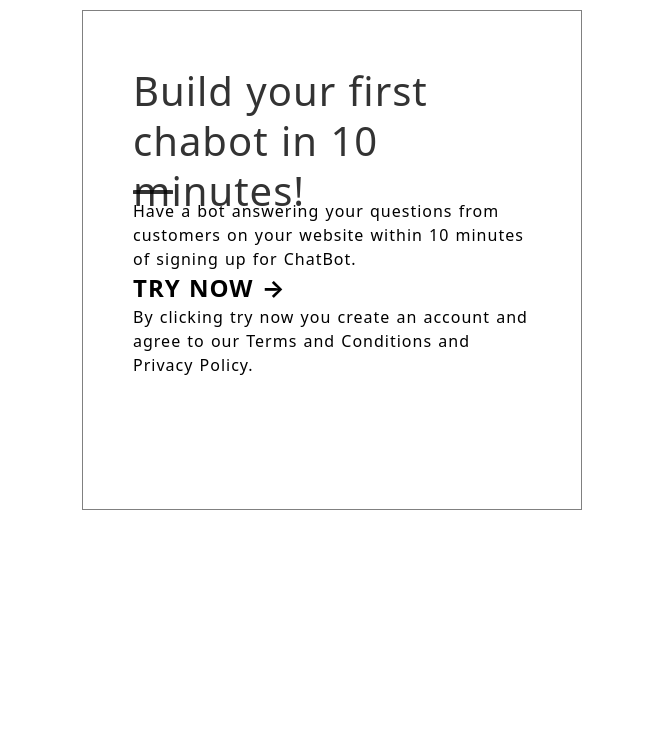
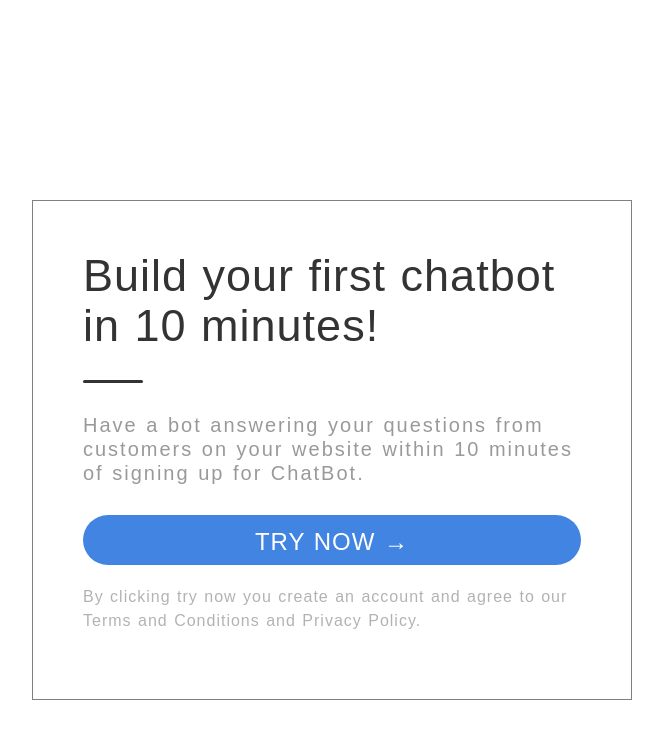
Before and after one commit to Adil8081/call-to-action-card, a plain HTML site: page src/index.html in a window 1280 px wide. Shown: the whole page, without its empty margins (308-971 px from the left). Drawn offline with Linux system fonts and the light colour scheme.

Commit message:
changes made

```diff
--- a/src/index.html
+++ b/src/index.html
@@ -2,11 +2,9 @@
   <head>
     <style>
       * {
-        margin: 5px 0px;
+        margin: 0px;
         padding: 0px;
-        font-family: system-ui, -apple-system, BlinkMacSystemFont, "Segoe UI",
-          Roboto, Oxygen, Ubuntu, Cantarell, "Open Sans", "Helvetica Neue",
-          sans-serif;
+        font-family: sans-serif;
         color: rgba(0, 0, 0, 1);
         letter-spacing: 1px;
         word-spacing: 1px;
@@ -15,38 +13,73 @@
 
       #card {
         height: 500px;
-        width: 500px;
+        width: 600px;
         border: 1px solid grey;
         box-sizing: border-box;
-        margin: auto;
+        margin: 200px auto;
         padding: 50px;
       }
 
-      h1{
+      h1 {
         height: 30%;
-        font-size: 40px;
+        font-size: 45px;
         font-weight: 300;
         color: rgba(0, 0, 0, 0.8);
         line-height: 50px;
       }
 
-      #underline{
-        width: 10%;
-        height: 4px;
+      #underline {
+        width: 12%;
+        height: 3px;
         background-color: rgba(0, 0, 0, 0.8);
-        border-radius: 5%;
+        border-radius: 50px;
+        margin: 10px 0px;
       }
+
+      #about{
+        margin: 30px 0px;
+        color: rgba(0, 0, 0, 0.4);
+        font-size:20px;
+        letter-spacing: 2px;
+      }
+
+      #button{
+        background-color: #4184e1;
+        border-radius: 50px;
+        box-sizing: border-box;
+        height: 50px;
+        margin: 20px 0px;
+        text-align: center;
+        color: white;
+
+      }
+
+      h2{
+        color: white;
+        font-weight: 300;
+        padding: 15px 0px;
+
+      }
+
+      p{
+        margin: 20px 0px;
+        color: rgba(0, 0, 0, 0.3);
+      }
+
     </style>
   </head>
   <body>
     <article id="card">
-      <h1>Build your first chabot in 10 minutes!</h1>
+      <h1>Build your first chatbot in 10 minutes!</h1>
       <div id="underline"></div>
-      <p>
+      <p id="about">
         Have a bot answering your questions from customers on your website
         within 10 minutes of signing up for ChatBot.
       </p>
-      <h2>TRY NOW &RightArrow;</h2>
+      <div id="button">
+
+        <h2>TRY NOW &RightArrow;</h2>
+      </div>
       <p>
         By clicking try now you create an account and agree to our Terms and
         Conditions and Privacy Policy.
```
